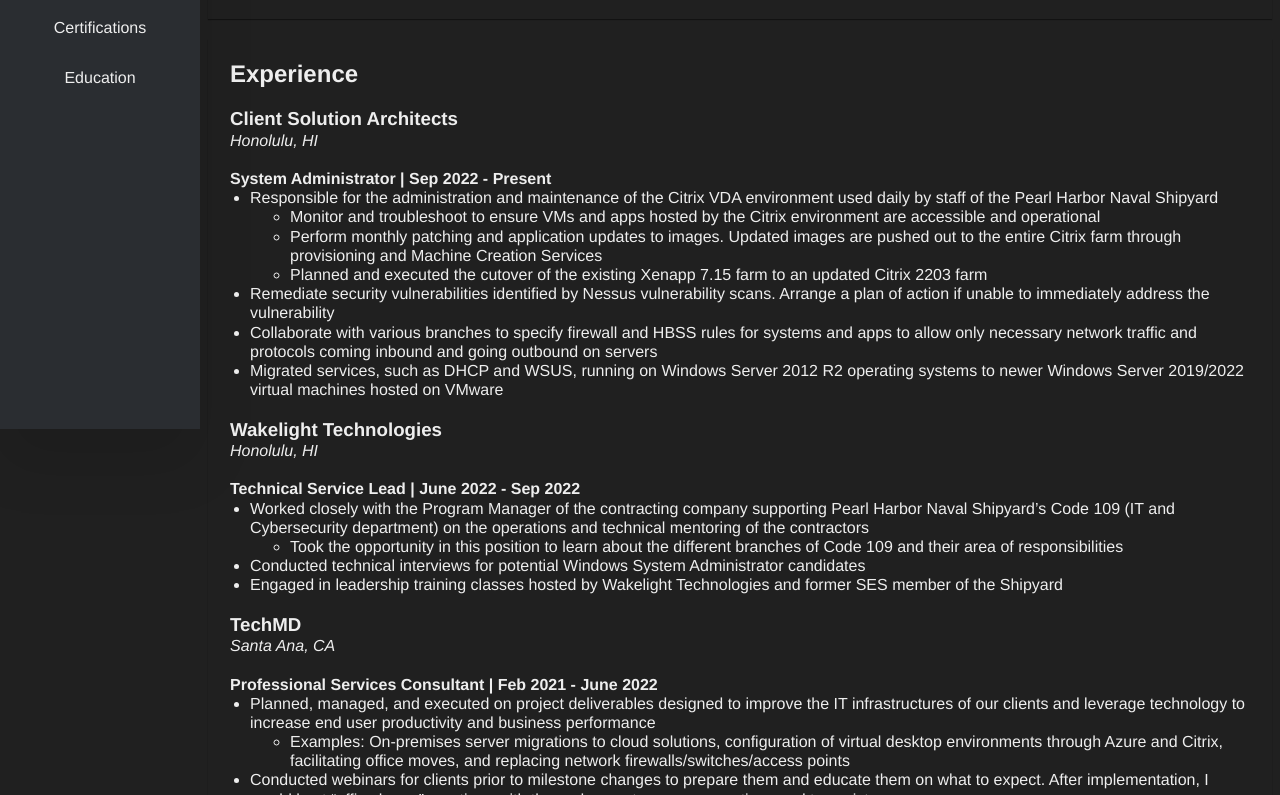
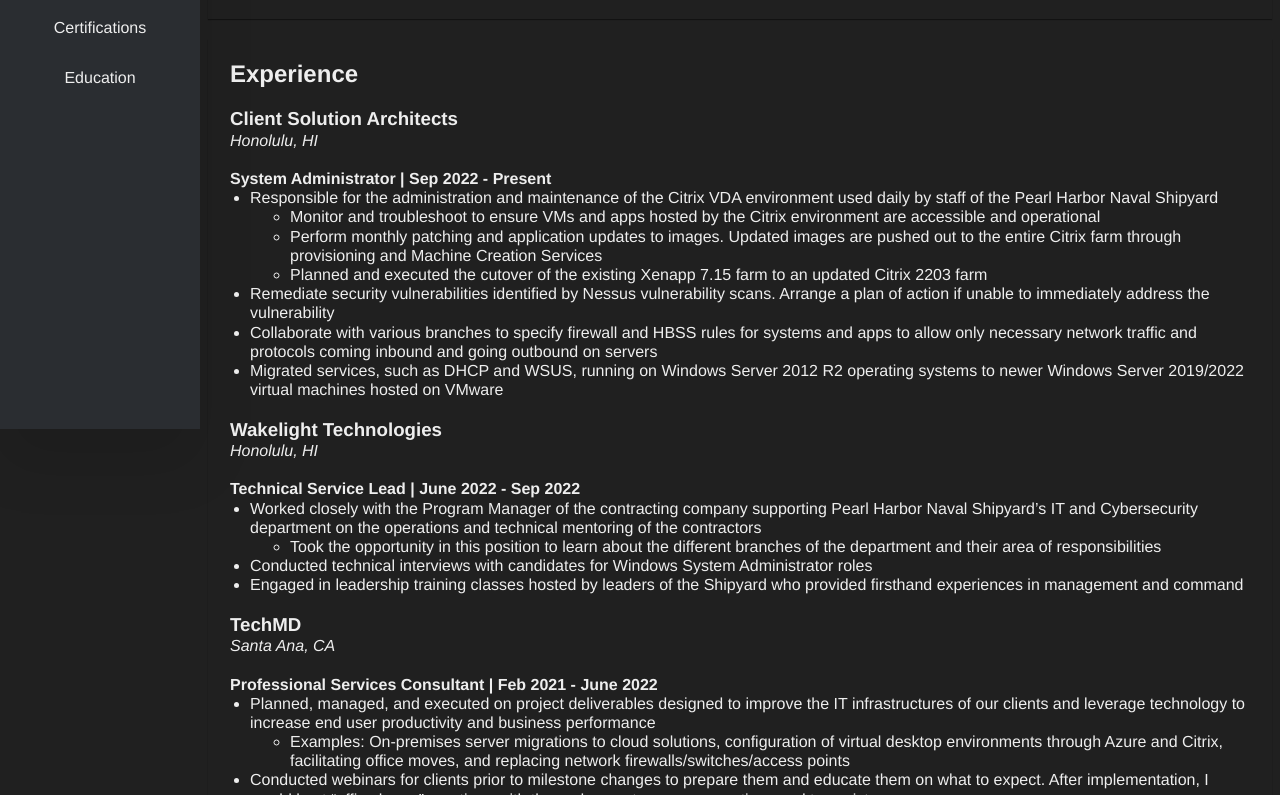
Before and after one commit to andrewperlas/azure-resume, a plain HTML site: page web/index.html in a window 1280 px wide. Shown: the part 371-1166 px from the top of the page. Drawn offline with Linux system fonts and the light colour scheme.

Commit message:
updated resume content and formatting

```diff
--- a/web/index.html
+++ b/web/index.html
@@ -62,12 +62,12 @@
 
                 <h4>Technical Service Lead | June 2022 - Sep 2022</h4>
                 <ul>
-                    <li>Worked closely with the Program Manager of the contracting company supporting Pearl Harbor Naval Shipyard’s Code 109 (IT and Cybersecurity department) on the operations and technical mentoring of the contractors</li>
+                    <li>Worked closely with the Program Manager of the contracting company supporting Pearl Harbor Naval Shipyard’s IT and Cybersecurity department on the operations and technical mentoring of the contractors</li>
                         <ul>
-                            <li class="indent">Took the opportunity in this position to learn about the different branches of Code 109 and their area of responsibilities</li>
+                            <li class="indent">Took the opportunity in this position to learn about the different branches of the department and their area of responsibilities</li>
                         </ul>
-                    <li>Conducted technical interviews for potential Windows System Administrator candidates</li>
-                    <li>Engaged in leadership training classes hosted by Wakelight Technologies and former SES member of the Shipyard</li>
+                    <li>Conducted technical interviews with candidates for Windows System Administrator roles</li>
+                    <li>Engaged in leadership training classes hosted by leaders of the Shipyard who provided firsthand experiences in management and command</li>
                 </ul>
                 <br>
 
```
